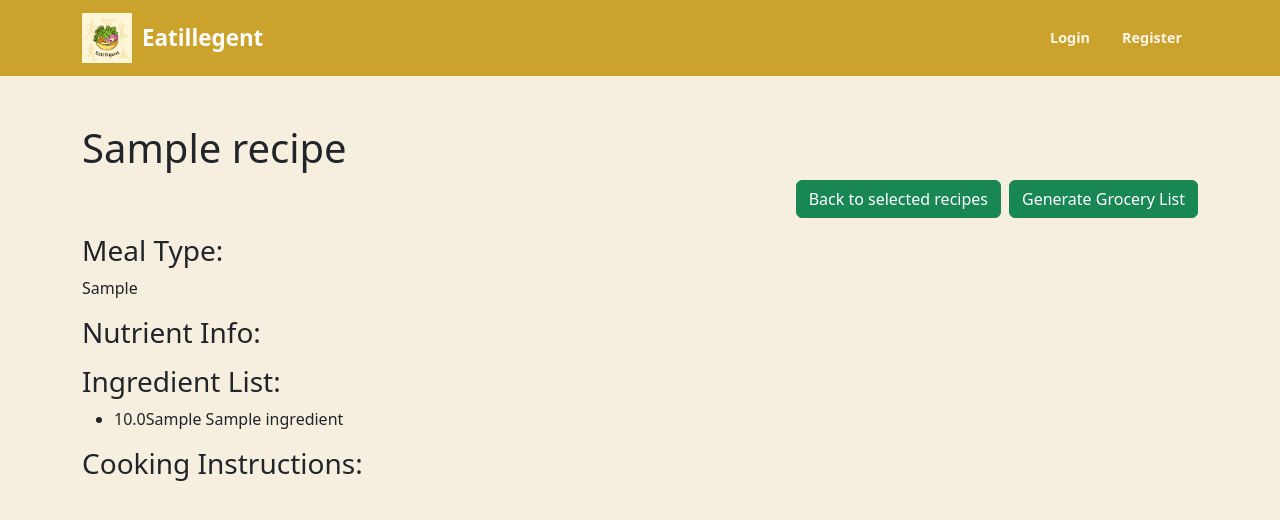
After one commit to lilkub223/nutrition-app, a Django app: page /recipe_info/1 in a window 1280 px wide. The commit adds this page. Shown: the top 520 px of the page. Run offline with Django 5.2, Linux system fonts and the light colour scheme; tables that the repository leaves empty hold one stand-in row (values such as "Sample post").

Commit message:
Updated selected recipes page + more info on recipes

```diff
--- a/nutrition_project/urls.py
+++ b/nutrition_project/urls.py
@@ -28,5 +28,7 @@ urlpatterns = [
     path('weekly_digest/', views.weekly_digest, name='weekly_digest'),
     path('selected_disease/', views.selected_disease, name='selected_disease'),
     path('add_to_picked_disease/', views.add_to_picked_disease, name='add_to_picked_disease'),
-    path('custom_recipe/', views.custom_user_recipe, name='custom_recipe')
+    path('custom_recipe/', views.custom_user_recipe, name='custom_recipe'),
+    path('recipe_info/<int:recipe_id>', views.recipe_info, name='recipe_info'),
+    path('remove_recipes/', views.remove_recipes, name='remove_recipes')
 ]
--- /dev/null
+++ b/recipes/templates/recipes/recipe_info.html
@@ -0,0 +1,42 @@
+{% extends 'main/base.html' %}
+
+{% block title %}Selected Recipes{% endblock %}
+
+{% block content %}
+
+
+
+<h1>{{ recipe.title }}</h1>
+
+<div>
+    <div class="d-flex flex-row-reverse gap-2 mb-3">
+        <a href="{% url 'grocery_list' %}" class="btn btn-success">Generate Grocery List</a>
+        <a href="{% url 'selected_recipes' %}" class="btn btn-success">Back to selected recipes</a>
+    </div>
+
+    <div>
+        <h3>Meal Type:</h3>
+        <p>{{ recipe.meal_type }}</p>
+
+        <h3>Nutrient Info:</h3>
+        <ul>
+            <!--
+            loop for nutrition values
+            -->
+        </ul>
+        <h3>Ingredient List:</h3>
+        <ul>
+            {% for i in ingredients %}
+            <li>{{ i.measurement_amount }}{{ i.measurements }} {{ i.title }}</li>
+            {% endfor %}
+        </ul>
+        <h3>Cooking Instructions:</h3>
+        <ol>
+            {% for step in instructions %}
+            <li>{{ step }}</li>
+            {% endfor %}
+        </ol>
+    </div>
+</div>
+
+{% endblock %}
--- a/recipes/templates/recipes/recipes_list.html
+++ b/recipes/templates/recipes/recipes_list.html
@@ -49,7 +49,7 @@
             </div>
 
             <div class="quick-actions">
-                <button class="btn btn-success btn-sm" onclick="location.href='/custom_recipe/'">View My Recipes</button>
+                <button class="btn btn-success btn-sm" onclick="location.href='/custom_recipe/'">Add My Own Recipes</button>
                 <button class="btn btn-success btn-sm" onclick="location.href='/selected_recipes/'">View My Selected Recipes</button>
             </div>
         </div>
--- a/recipes/views.py
+++ b/recipes/views.py
@@ -1,5 +1,6 @@
 import json
 import random
+import re
 from django.shortcuts import render, redirect
 from django.contrib.auth.models import User
 from django.core.validators import validate_email
@@ -7,6 +8,7 @@ from django.core.exceptions import ValidationError
 from django.contrib.auth import authenticate, login as auth_login, logout
 from django.http import JsonResponse
 from django.views.decorators.csrf import csrf_exempt
+from urllib.parse import unquote
 import recipes
 from recipes.models import Disease, AppUser, Disease_Avoid_Food, Ingredient, Recipe_Ingredients, UserPickedRecipes, UserPickedDisease, Disease_Super_Food
 from recipes.models import Recipe
@@ -288,10 +290,60 @@ def selected_recipes(request):
     except UserPickedRecipes.DoesNotExist:
         recipe_list = []
 
-    return render(request, 'recipes/selected_recipes.html', {"recipes": recipe_list})
+
+    nutrition_list = []
+    i = 0
+    for recipe in recipe_list:
+        current_recipe = Recipe.objects.get(title=recipe)
+        recipe_list[i] = current_recipe
+        recipe_ingredients = Recipe_Ingredients.objects.filter(recipe_id=current_recipe.id).select_related('ingredient_id')
+        total_calories = sum(ri.ingredient_id.calories_kcal or 0 for ri in recipe_ingredients)
+        total_protein = sum(ri.ingredient_id.protein_g or 0 for ri in recipe_ingredients)
+        total_carbs = sum(ri.ingredient_id.carbs_g or 0 for ri in recipe_ingredients)
+        total_fiber = sum(ri.ingredient_id.fiber_g or 0 for ri in recipe_ingredients)
+        total_saturated_fat_g = sum(ri.ingredient_id.saturated_fat_g or 0 for ri in recipe_ingredients)
+
+        nutrition_list.append({
+            'calories': round(total_calories, 1) if total_calories else 'N/A',
+            'protein': round(total_protein, 1) if total_protein else 'N/A',
+            'carbs': round(total_carbs, 1) if total_carbs else 'N/A',
+            'fiber': round(total_fiber, 1) if total_carbs else 'N/A',
+            'fats': round(total_saturated_fat_g, 1) if total_carbs else 'N/A',
+
+        })
+
+        i += 1
 
 
+    return render(request, 'recipes/selected_recipes.html', {"recipes": recipe_list, "recipes_with_nutrition": list(zip(recipe_list, nutrition_list))})
 
+
+def remove_recipes(request):
+    try:
+        app_user = AppUser.objects.get(user=request.user)
+
+        user_picks = UserPickedRecipes.objects.get(user=app_user)
+
+        if user_picks.recipe:
+            recipe_list = user_picks.recipe.rstrip("]").split("]")
+            recipe_list = [r for r in recipe_list if r]  # Remove empty strings
+        else:
+            recipe_list = []
+
+    except AppUser.DoesNotExist:
+        recipe_list = []
+    except UserPickedRecipes.DoesNotExist:
+        recipe_list = []
+
+    data = json.loads(request.body)
+    recipe_title = data.get('recipe_title')
+
+    if recipe_title in recipe_list:
+        recipe_list.remove(recipe_title)
+
+    user_picks.recipe = "]".join(recipe_list) + "]"
+    user_picks.save()
+    return JsonResponse({'success': True, 'message': f'Removed {recipe_title} from your picks!'})
 
 # Forgot password page
 def forgot_password_page(request):
@@ -780,3 +832,18 @@ def add_workout(request):
 
     except Exception as e:
         return JsonResponse({'success': False, 'error': str(e)}, status=400)
+
+
+
+def recipe_info(request, recipe_id):
+    recipe = Recipe.objects.get(id=recipe_id)
+    recipe_ingredient_list = Recipe_Ingredients.objects.filter(recipe_id=recipe.id)
+    ingredient_list = []
+    instructions = recipe.how_to_cook
+    instruction_list = re.split(r'\d+\.\s', instructions.strip('"'))[1:]
+
+    for i in recipe_ingredient_list:
+        ingredient_list.append(i.ingredient_id)
+
+
+    return render(request,'recipes/recipe_info.html', {"recipe": recipe, "ingredients": ingredient_list, "instructions": instruction_list})
```
Also changed, not shown: recipes/templates/recipes/selected_recipes.html (+93 -12 lines).
